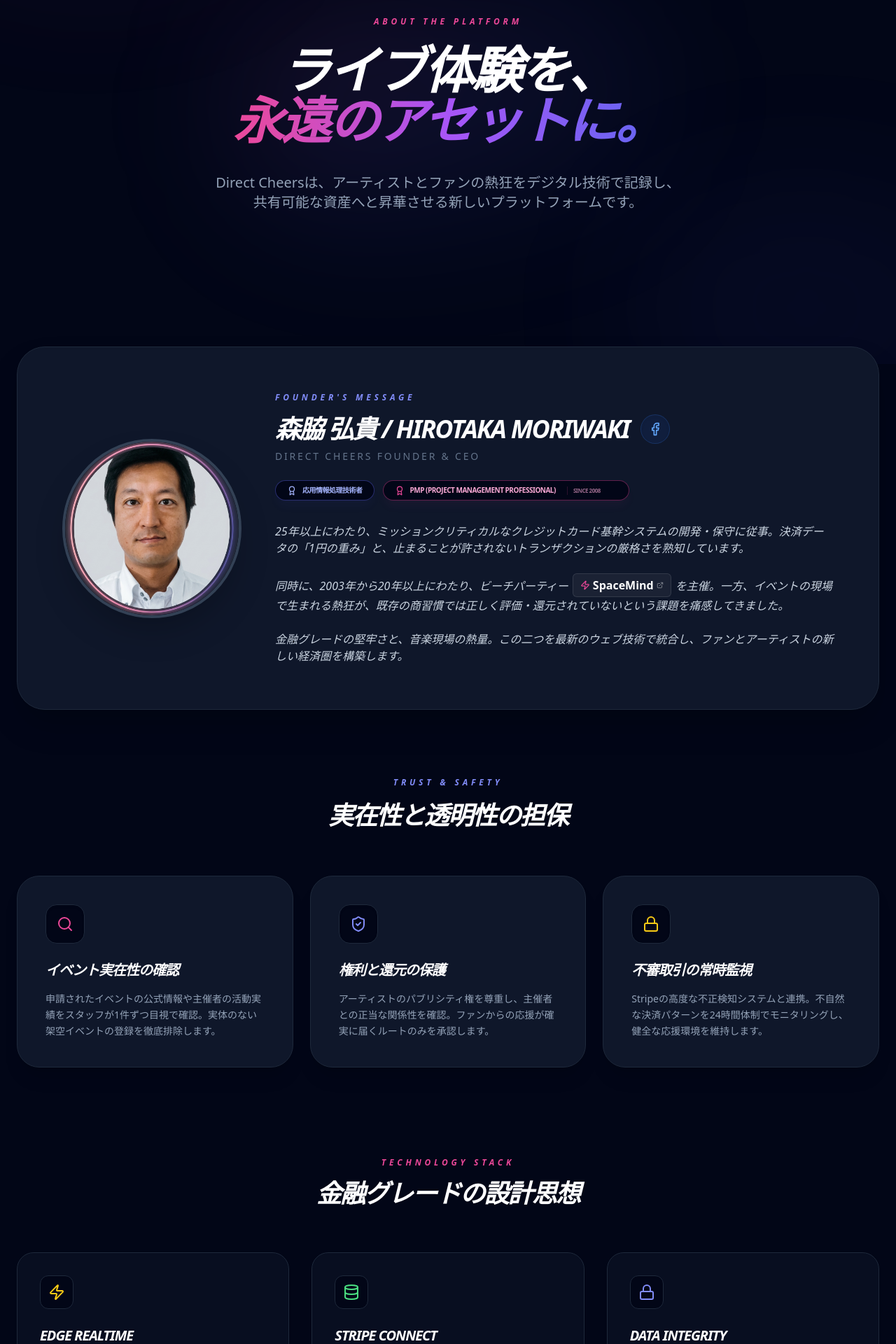
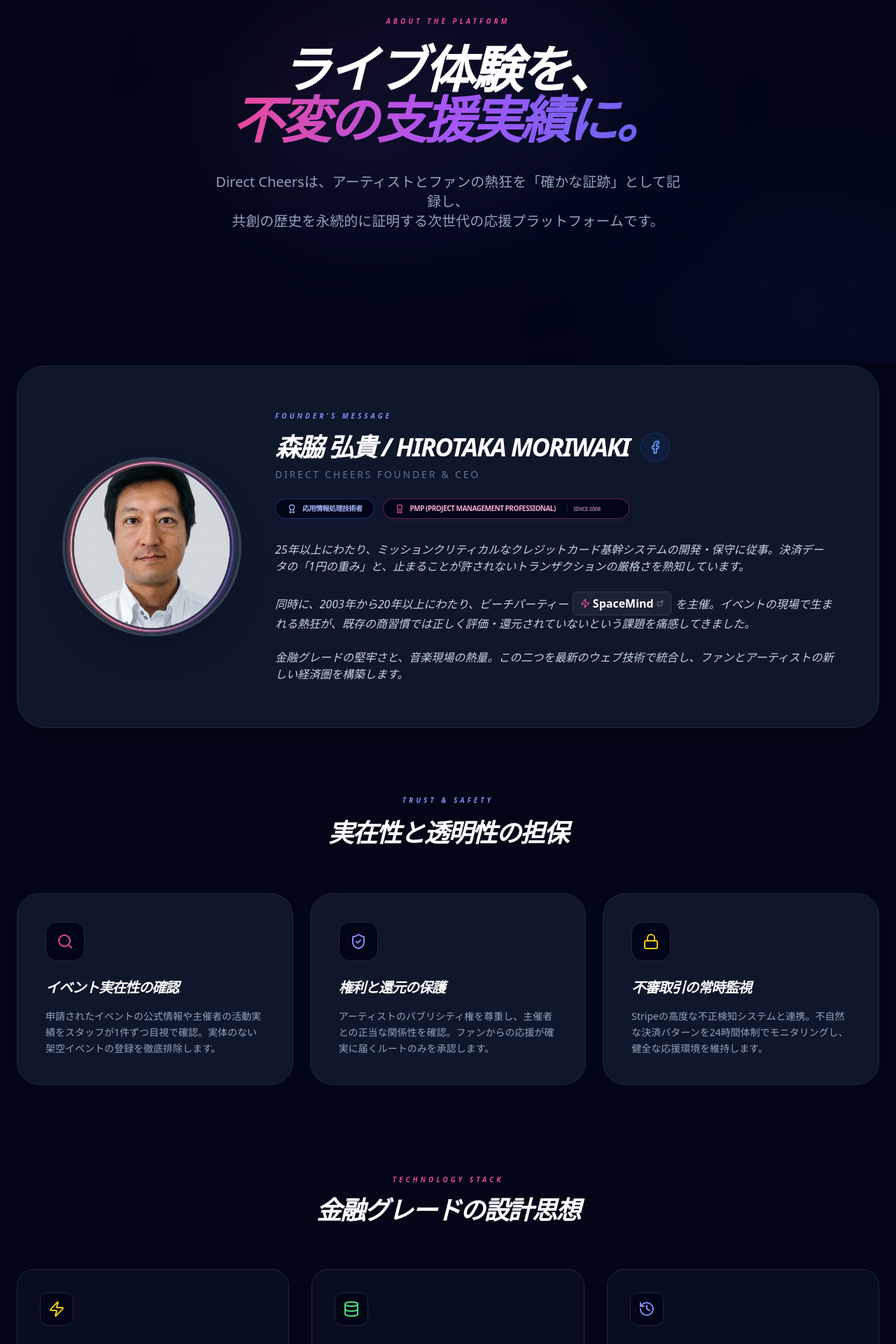
Before and after one commit to spacemindhiro/direct-cheers, a Next.js app: page /about in a window 1280 px wide. Shown: the part 280-2200 px from the top of the page at 70% size. Built offline with nearby package versions, Linux system fonts and the light colour scheme.

Commit message:
NFTをやめる

```diff
--- a/app/about/page.tsx
+++ b/app/about/page.tsx
@@ -2,7 +2,7 @@
 
 import React from 'react';
 import Link from 'next/link';
-import { ArrowLeft, Users, Target, Mail, Zap, Award, ShieldCheck, Database, Lock, Search, FileText, ExternalLink } from "lucide-react";
+import { ArrowLeft, Users, Target, Mail, Zap, Award, ShieldCheck, Database, Lock, Search, FileText, ExternalLink, History } from "lucide-react";
 
 export default function AboutPage() {
   return (
@@ -33,27 +33,28 @@ export default function AboutPage() {
 
       <main className="max-w-7xl mx-auto py-20 px-6 relative z-10">
         <div className="mb-16">
-          <Link href="/" className="inline-flex items-center gap-2 text-sm font-bold text-slate-400 hover:text-pink-500 transition-colors uppercase tracking-widest">
-            <ArrowLeft size={16} /> BACK TO TOP
+          <Link href="/" className="inline-flex items-center gap-2 text-sm font-bold text-slate-400 hover:text-pink-500 transition-colors uppercase tracking-widest group">
+            <ArrowLeft size={16} className="group-hover:-translate-x-1 transition-transform" /> BACK TO TOP
           </Link>
         </div>
 
         {/* --- Hero Section --- */}
         <section className="text-center mb-32 relative py-16">
           <div className="absolute top-1/2 left-1/2 -translate-x-1/2 -translate-y-1/2 w-[600px] h-[300px] bg-gradient-to-br from-pink-500/15 via-indigo-500/10 to-transparent blur-[100px] rounded-full -z-10" />
-          <span className="text-pink-500 font-black italic tracking-[0.4em] text-xs uppercase mb-6 block">ABOUT THE PLATFORM</span>
+          <span className="text-pink-500 font-black italic tracking-[0.4em] text-[10px] uppercase mb-6 block">ABOUT THE PLATFORM</span>
           <h2 className="text-4xl md:text-7xl font-black mb-10 tracking-tighter text-white leading-[1.1] uppercase italic">
             ライブ体験を、<br />
-            <span className="bg-gradient-to-r from-pink-500 via-purple-500 to-indigo-500 bg-clip-text text-transparent">永遠のアセットに。</span>
+            {/* ✅ 「永遠のアセット」から「不変の支援実績」へ */}
+            <span className="bg-gradient-to-r from-pink-500 via-purple-500 to-indigo-500 bg-clip-text text-transparent">不変の支援実績に。</span>
           </h2>
           <p className="text-lg md:text-xl text-slate-400 max-w-2xl mx-auto leading-relaxed font-medium">
-            Direct Cheersは、アーティストとファンの熱狂をデジタル技術で記録し、共有可能な資産へと昇華させる新しいプラットフォームです。
+            Direct Cheersは、アーティストとファンの熱狂を「確かな証跡」として記録し、<br className="hidden md:block" />
+            共創の歴史を永続的に証明する次世代の応援プラットフォームです。
           </p>
         </section>
 
         {/* --- Founder's Message --- */}
         <section className="p-8 md:p-16 rounded-[2.5rem] bg-slate-900 border border-slate-800 shadow-2xl mb-24 relative overflow-hidden flex flex-col md:flex-row gap-12 items-center">
-          {/* ✅ ポートレート配置 */}
           <div className="w-48 h-48 md:w-64 md:h-64 rounded-full border-4 border-slate-700 shadow-2xl overflow-hidden flex-shrink-0 relative group bg-slate-950">
             <img
               src="/moriwaki-portrait.png"
@@ -63,9 +64,8 @@ export default function AboutPage() {
           </div>
 
           <div className="flex-1">
-            <span className="text-indigo-400 font-black italic tracking-[0.4em] text-xs uppercase mb-4 block">Founder's Message</span>
+            <span className="text-indigo-400 font-black italic tracking-[0.4em] text-[10px] uppercase mb-4 block">Founder's Message</span>
 
-            {/* ✅ 名前とFacebookリンク */}
             <div className="flex items-center gap-4 mb-2">
               <h3 className="text-2xl md:text-4xl font-black text-white italic tracking-tighter uppercase">森脇 弘貴 / Hirotaka Moriwaki</h3>
               <a
@@ -81,7 +81,6 @@ export default function AboutPage() {
 
             <p className="text-slate-500 font-medium uppercase tracking-[0.2em] text-sm mb-6">Direct Cheers Founder & CEO</p>
 
-            {/* ✅ 資格バッジ（PMPリンク付き） */}
             <div className="flex flex-wrap gap-3 mb-8">
               <span className="inline-flex items-center gap-2 px-4 py-1.5 rounded-full bg-slate-950 border border-indigo-500/40 text-indigo-300 text-[10px] font-bold uppercase tracking-tighter shadow-lg shadow-indigo-500/5">
                 <Award size={14} /> 応用情報処理技術者
@@ -117,7 +116,7 @@ export default function AboutPage() {
                   <span>SpaceMind</span>
                   <ExternalLink size={10} className="opacity-50" />
                 </a>
-                を主催。一方、イベントの現場で生まれる熱狂が、既存の商習慣では正しく評価・還元されていないという課題を痛感してきました。
+                を主催。イベントの現場で生まれる熱狂が、既存の商習慣では正しく評価・還元されていないという課題を痛感してきました。
               </p>
 
               <p>金融グレードの堅牢さと、音楽現場の熱量。この二つを最新のウェブ技術で統合し、ファンとアーティストの新しい経済圏を構築します。</p>
@@ -128,7 +127,7 @@ export default function AboutPage() {
         {/* --- Verification Flow Section --- */}
         <section className="mb-32 relative">
           <div className="text-center mb-16">
-            <span className="text-indigo-400 font-black italic tracking-[0.4em] text-xs uppercase mb-4 block">Trust & Safety</span>
+            <span className="text-indigo-400 font-black italic tracking-[0.4em] text-[10px] uppercase mb-4 block">Trust & Safety</span>
             <h3 className="text-4xl font-black text-white italic tracking-tighter uppercase leading-tight">
               実在性と透明性の担保
             </h3>
@@ -166,7 +165,7 @@ export default function AboutPage() {
         {/* --- Tech Stack Section --- */}
         <section className="mb-32">
           <div className="text-center mb-16">
-            <span className="text-pink-500 font-black italic tracking-[0.4em] text-xs uppercase mb-4 block">Technology Stack</span>
+            <span className="text-pink-500 font-black italic tracking-[0.4em] text-[10px] uppercase mb-4 block">Technology Stack</span>
             <h3 className="text-4xl font-black text-white italic tracking-tighter uppercase">金融グレードの設計思想</h3>
           </div>
 
@@ -185,7 +184,7 @@ export default function AboutPage() {
               {
                 title: "Data Integrity",
                 desc: "金融システム開発の知見を活かし、不整合が許されないアトミックなトランザクション管理をデータベース層で徹底。履歴の改ざんを防ぎます。",
-                icon: <Lock className="text-indigo-400" />
+                icon: <History className="text-indigo-400" />
               }
             ].map((tech, i) => (
               <div key={i} className="p-8 rounded-3xl bg-slate-900/50 border border-slate-800 hover:border-pink-500/50 transition-colors group">
@@ -207,8 +206,8 @@ export default function AboutPage() {
             掲載をご希望のアーティスト様、またはシステムに関するご質問はお気軽にご連絡ください。
           </p>
           <div className="flex flex-col md:flex-row gap-6 w-full justify-center px-10 relative z-10">
-            <a href="mailto:support@direct-cheers.com" className="flex items-center justify-center gap-3 bg-white text-slate-950 h-16 rounded-2xl font-black text-lg hover:bg-pink-500 hover:text-white transition-all w-full md:w-auto md:px-12 shadow-2xl tracking-tighter">
-              <Mail size={22} fill="currentColor" />
+            <a href="mailto:support@direct-cheers.com" className="flex items-center justify-center gap-3 bg-white text-slate-950 h-16 rounded-2xl font-black text-lg hover:bg-pink-500 hover:text-white transition-all w-full md:w-auto md:px-12 shadow-2xl tracking-tighter group">
+              <Mail size={22} className="group-hover:animate-bounce" />
               SUPPORT@DIRECT-CHEERS.COM
             </a>
           </div>
```
